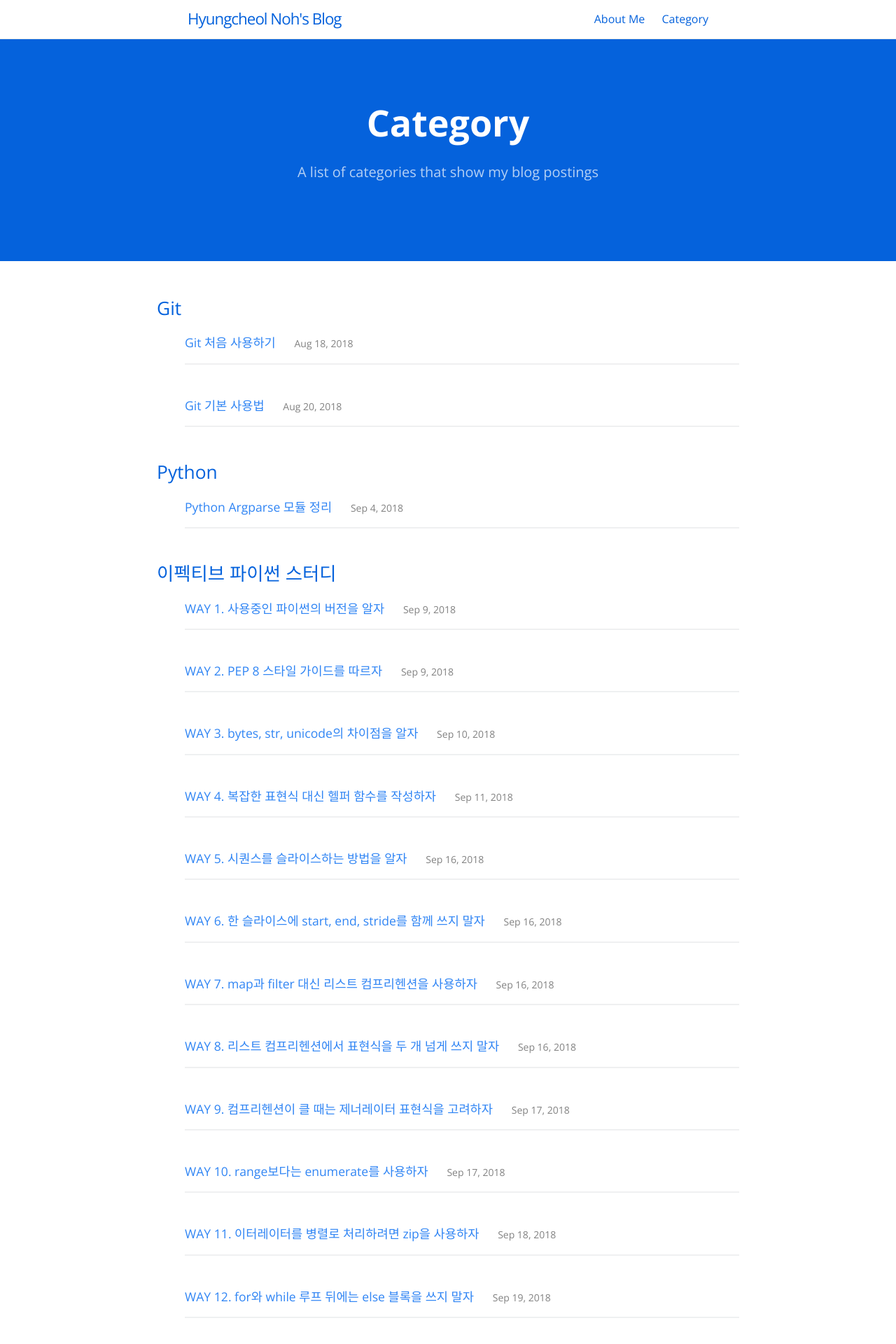
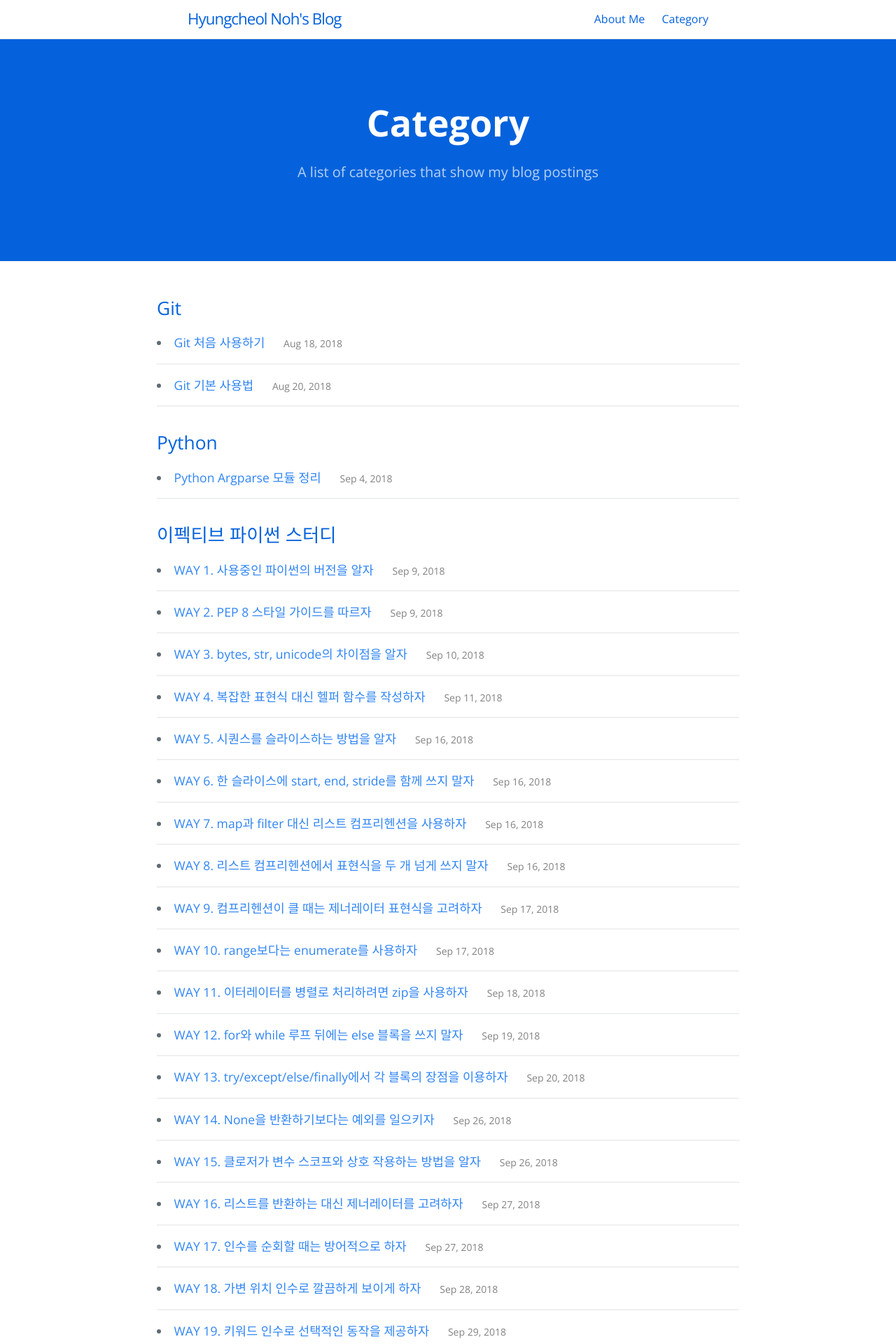
Before and after one commit to hcnoh/hcnoh.github.io, a Jekyll site: the page built from category.md, in a window 1280 px wide. Shown: the top 1920 px of the page at 70% size. Built offline with Jekyll 4.4.1, drawn with Linux system fonts in a browser that asks for light colours.

Commit message:
Update category.html

```diff
--- a/_layouts/category.html
+++ b/_layouts/category.html
@@ -7,7 +7,7 @@ layout: default
     <!--<span class="tag-title" id="{{ tag[0] | slugify }}">{{ tag[0] | capitalize }}</span>-->
     <span class="tag-title" id="{{ tag[0] | slugify }}">{{ tag[0] | none }}</span>
   </h2>
-  <ul class="post-list">
+  <!--<ul class="post-list">-->
     {% assign pages_list = tag[1] %}
     {% for post in pages_list reversed %}
 
@@ -30,7 +30,7 @@ layout: default
     {% endfor %}
     {% assign pages_list = nil %}
     {% assign group = nil %}
-  </ul>
+  <!--</ul>-->
   <!--<hr size="5" noshade>-->
 {% endfor %}
 
```
